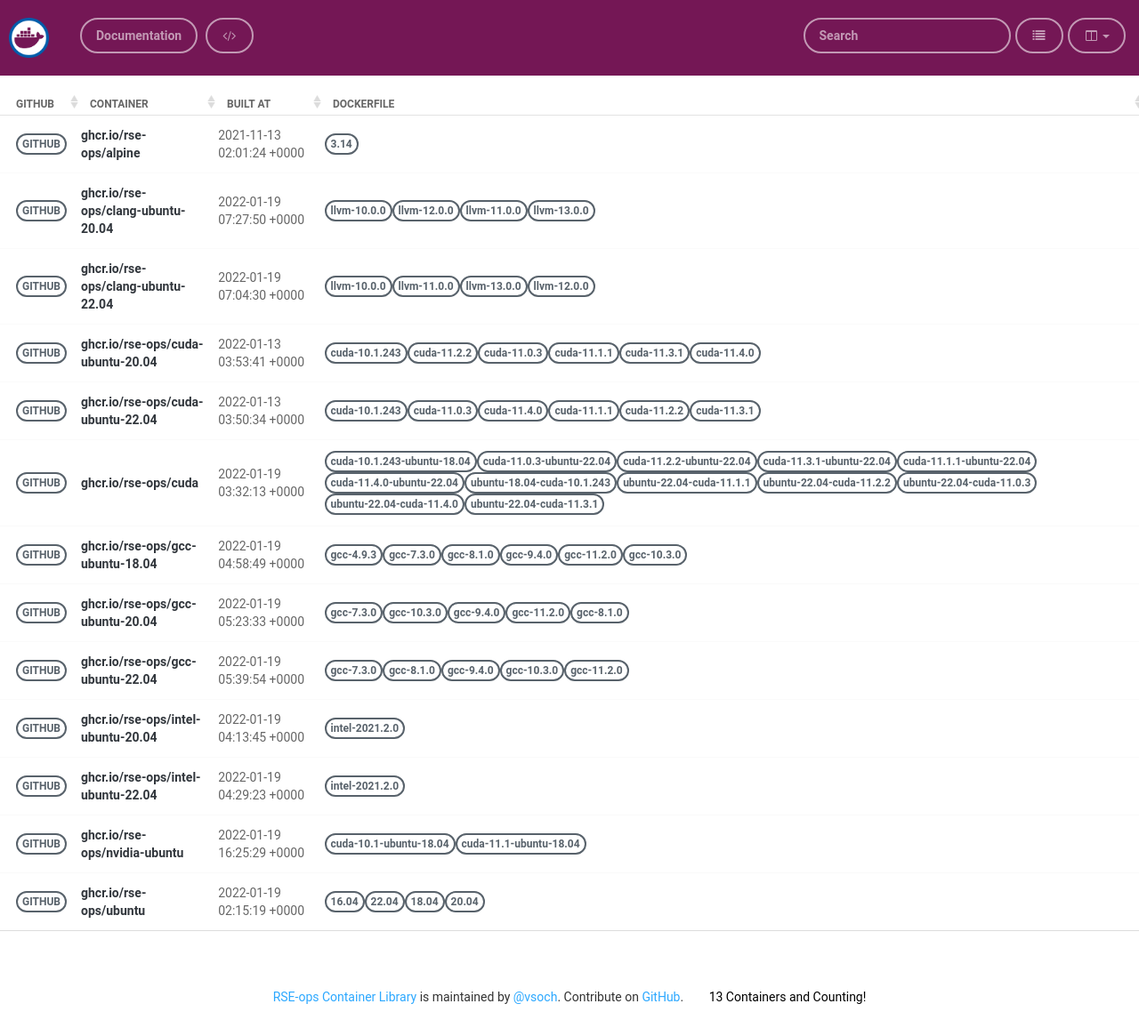
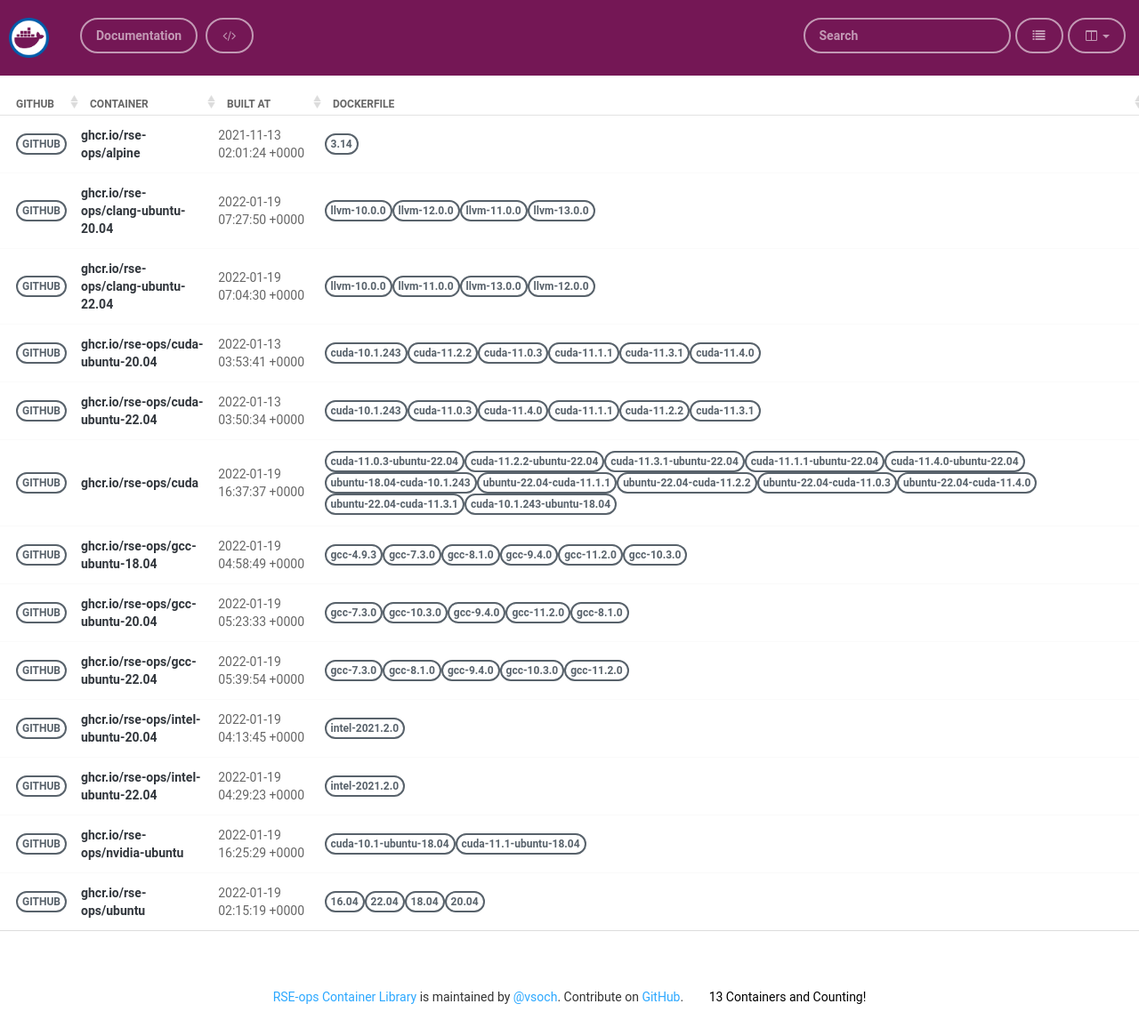
Before and after one commit to rse-ops/docker-images, a Jekyll site: the page built from pages/index.md, in a window 1280 px wide. Shown: the whole page at 89% size. Built offline with Jekyll 4.4.1, drawn with Linux system fonts in a browser that asks for light colours; nearby versions of some CDN libraries.

Commit message:
Automated push to update library 2022-01-19

```diff
--- a/_library/ghcr.io-rse-ops-cuda.md
+++ b/_library/ghcr.io-rse-ops-cuda.md
@@ -1,14 +1,11 @@
 ---
 layout: container
 name: ghcr.io/rse-ops/cuda
-updated_at: 2022-01-19 03:32:13.080026
+updated_at: 2022-01-19 16:37:37.248364
 
 
 container_url: https://github.com/orgs/rse-ops/packages/container/package/cuda
 versions:
- - tag: cuda-10.1.243-ubuntu-18.04
-   dockerfile: https://github.com/rse-ops/docker-images/blob/main/ubuntu/cuda/Dockerfile
-   manifest: https://crane.ggcr.dev/manifest/ghcr.io/rse-ops/cuda:cuda-10.1.243-ubuntu-18.04
  - tag: cuda-11.0.3-ubuntu-22.04
    dockerfile: https://github.com/rse-ops/docker-images/blob/main/ubuntu/cuda/Dockerfile
    manifest: https://crane.ggcr.dev/manifest/ghcr.io/rse-ops/cuda:cuda-11.0.3-ubuntu-22.04
```
Also changed, not shown: other parts of _library/ghcr.io-rse-ops-cuda.md (+3 -0 lines).
